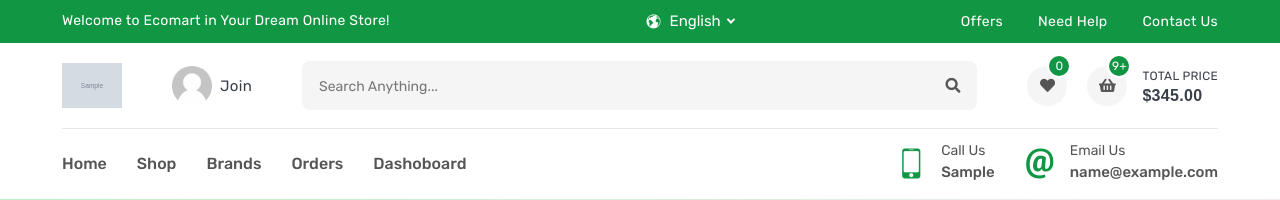
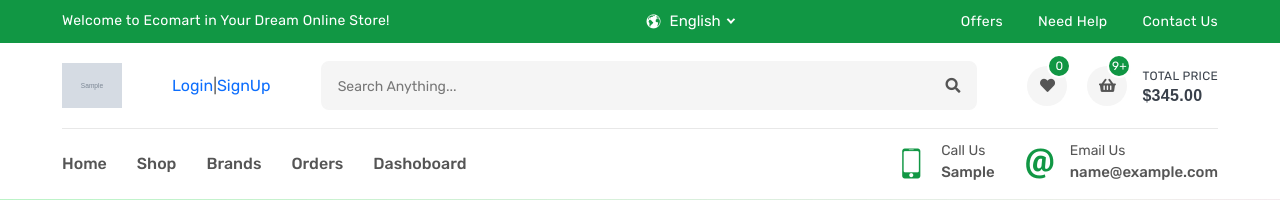
Before and after one commit to mohammdhawa/Amazon-Clone-Using-Django, a Django app: template settings/templates/settings/home.html in a window 1280 px wide. Shown: the top 200 px of the page. Run offline with Django 5.2, Linux system fonts and the light colour scheme; the template is opened without the code that fills it: most values are stand-ins (such as "Sample title", 1, 10 or a date in 2020); grey boxes marked "Sample" are stand-in pictures; some libraries are stand-ins or nearby versions.

Commit message:
add login, signup in navbar

```diff
--- a/templates/base.html
+++ b/templates/base.html
@@ -106,14 +106,23 @@
                         <a href="index.html"><img src="images/logo.png" alt="logo"></a>
                         <button class="header-src"><i class="fas fa-search"></i></button>
                     </div>
-
                     <a href="index.html" class="header-logo">
                         <img src="{{ settings_data.logo.url }}" alt="logo">
                     </a>
+
+
                     <a href="login.html" class="header-widget" title="My Account">
+                        {% if user.is_authenticated %}
                         <img src="images/user.png" alt="user">
-                        <span>join</span>
+                        {% else %}
+                        <a href=""> Login </a> |
+                        <a href=""> SignUp </a>
+                        {% endif %}
                     </a>
+
+
+
+
 
                     <form class="header-form">
                         <input type="text" placeholder="Search anything...">
```
